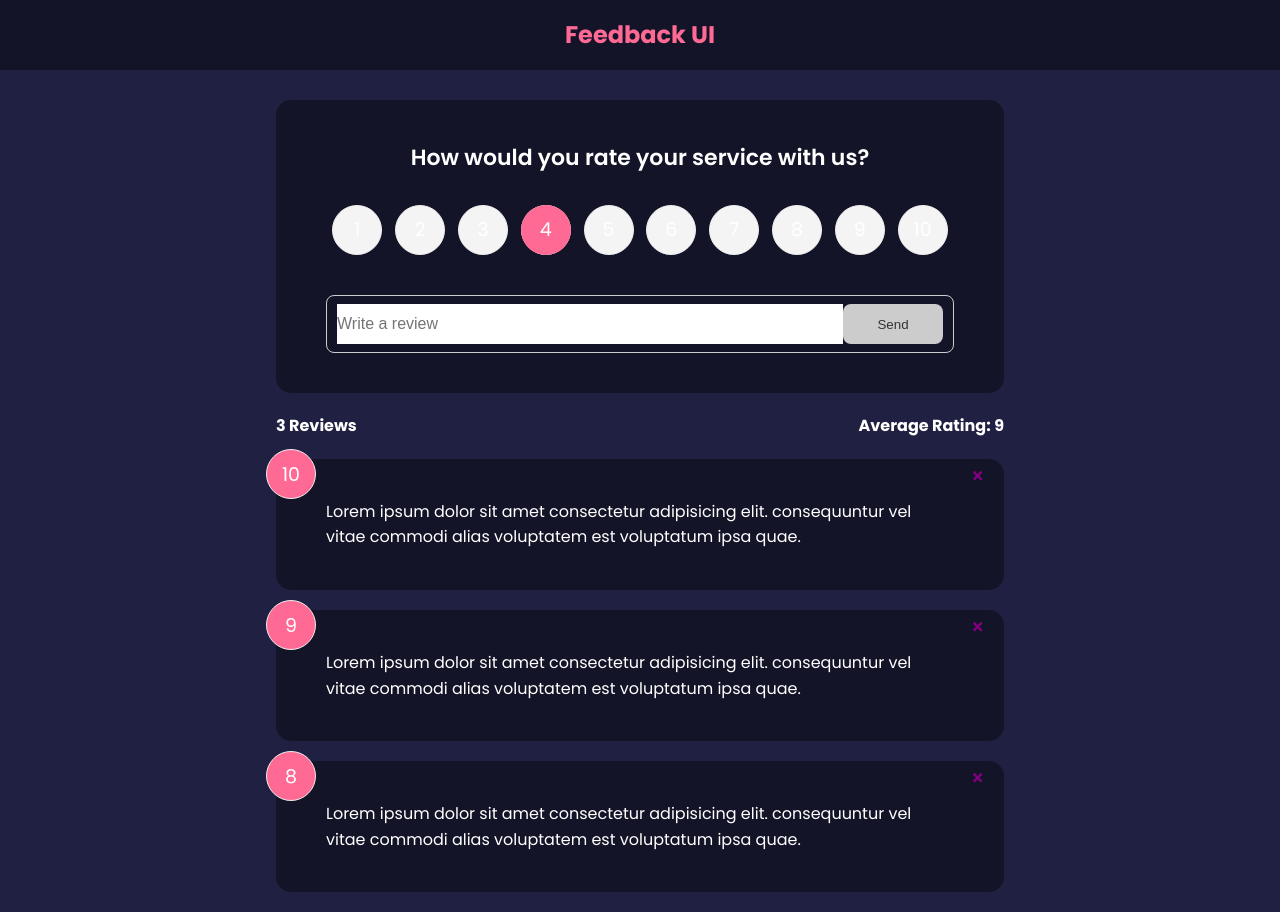
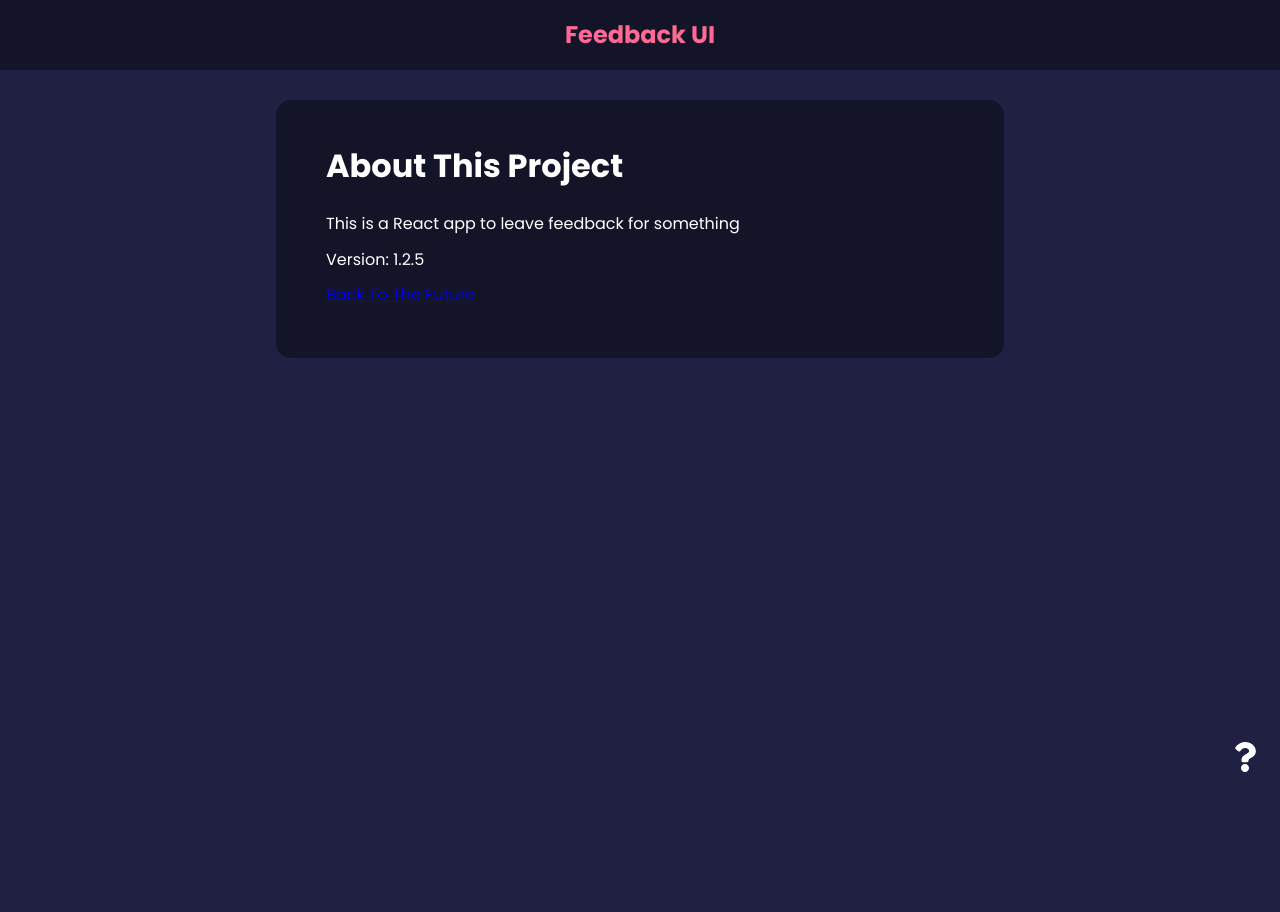
Before and after one commit to PiotrStef84/feedback-app, a React (Create React App) app: page /about in a window 1280 px wide. After the commit the page ends 800 px from the top, so only its background shows below. Built offline with nearby package versions, Linux system fonts and the light colour scheme.

Commit message:
Added routes and likn to about page

```diff
--- a/package.json
+++ b/package.json
@@ -10,6 +10,7 @@
     "react": "^17.0.2",
     "react-dom": "^17.0.2",
     "react-icons": "^4.3.1",
+    "react-router-dom": "^6.2.1",
     "react-scripts": "5.0.0",
     "uuid": "^8.3.2",
     "web-vitals": "^2.1.4"
--- a/src/App.js
+++ b/src/App.js
@@ -1,10 +1,14 @@
 import {v4 as uuidv4} from 'uuid'
+import {BrowserRouter as Router, Route, Routes, NavLink} from 'react-router-dom'
 import React from "react"
 import {useState} from 'react'
 import Header from "./components/Header"
 import FeedbackList from "./components/FeedbackList"
 import FeedbackStats from "./components/FeedbackStats"
 import FeedbackForm from "./components/FeedbackForm"
+import AboutIconLink from './components/AboutIconLink'
+import AboutPage from './pages/AboutPage'
+
 import FeedbackData from "./data/FeedbackData"
 
 function App() {
@@ -23,15 +27,25 @@
     }
 
     return (
-        <>
+        <Router>
             <Header />
             <div className='container'>
-            <FeedbackForm handleAdd={addFeedback}/>
-            <FeedbackStats feedback={feedback}/>
-            <FeedbackList feedback={feedback} handleDelete={deleteFeedback}/>
+            <Routes>
+            <Route exact path='/' element={
+                <>
+                    <FeedbackForm handleAdd={addFeedback}/>
+                    <FeedbackStats feedback={feedback}/>
+                    <FeedbackList feedback={feedback} handleDelete={deleteFeedback}/>
+                </>
+            }
+            ></Route>
 
+            <Route path='/about' element={<AboutPage />} />
+            </Routes>
+            <AboutIconLink/>
             </div>
-        </>
+        </Router>
+
 
     )
 }
--- /dev/null
+++ b/src/components/AboutIconLink.jsx
@@ -0,0 +1,14 @@
+import {FaQuestion} from 'react-icons/fa'
+import {Link} from 'react-router-dom'
+
+function AboutIconLink() {
+  return (
+    <div className='about-link'>
+        <Link to='/about'>
+        <FaQuestion size={30}/>
+        </Link>
+    </div>
+  )
+}
+
+export default AboutIconLink
--- a/src/index.css
+++ b/src/index.css
@@ -186,7 +186,7 @@
 }
 
 .about-link {
-  position: absolute;
+  position: fixed;
   bottom: 20px;
   right: 20px;
   color: #fff;
--- /dev/null
+++ b/src/pages/AboutPage.jsx
@@ -0,0 +1,19 @@
+import {Link} from 'react-router-dom'
+import Card from "../components/shared/Card"
+
+function AboutPage() {
+  return (
+    <Card>
+      <div className="about">
+        <h1>About This Project</h1>
+        <p>This is a React app to leave feedback for something</p>
+        <p>Version: 1.2.5</p>
+        <p>
+          <Link to="/">Back To The Future</Link>
+        </p>
+      </div>
+    </Card>
+  )
+}
+
+export default AboutPage
```
Also changed, not shown: 1 other file (tests, documents, lock files or other folders).
